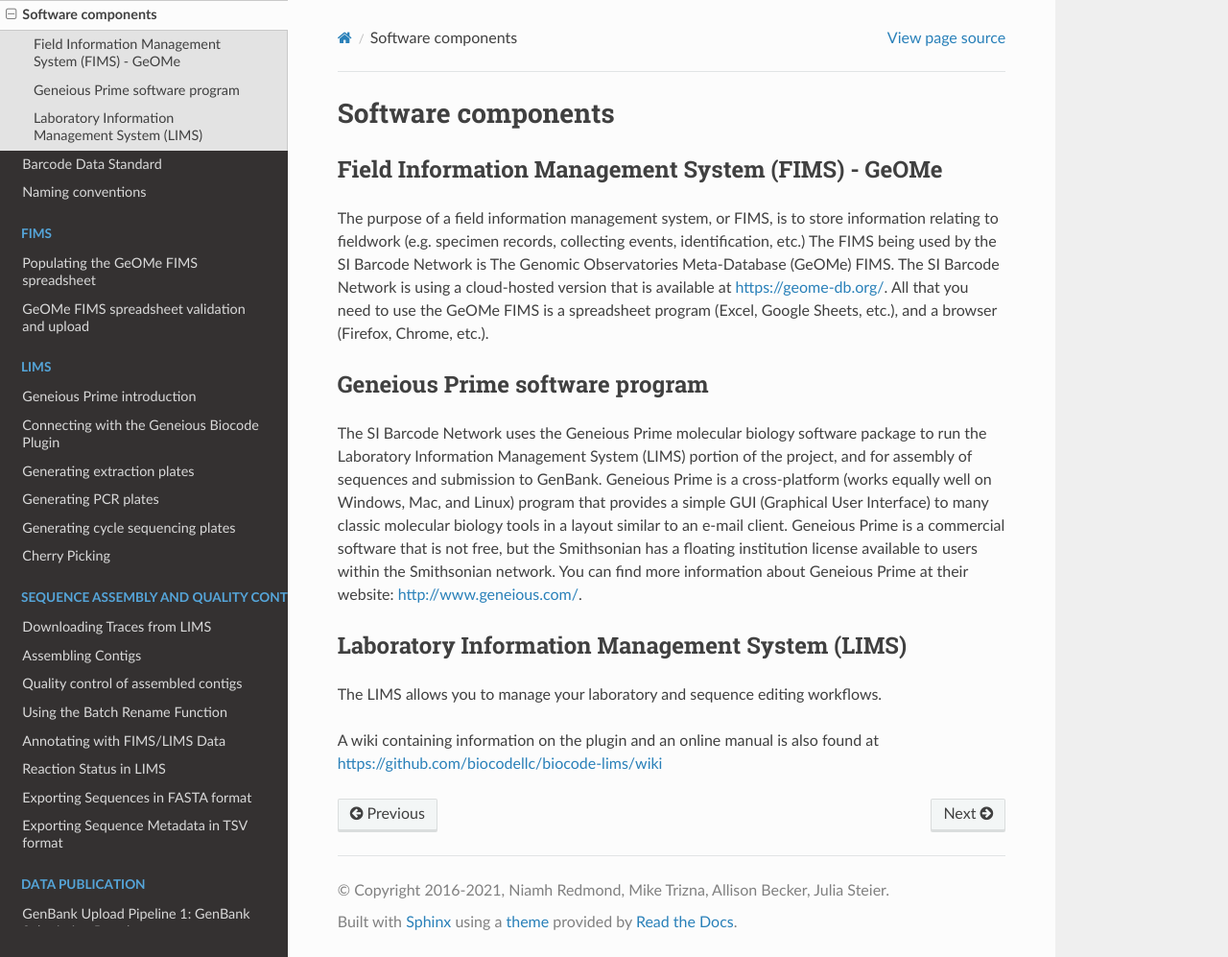
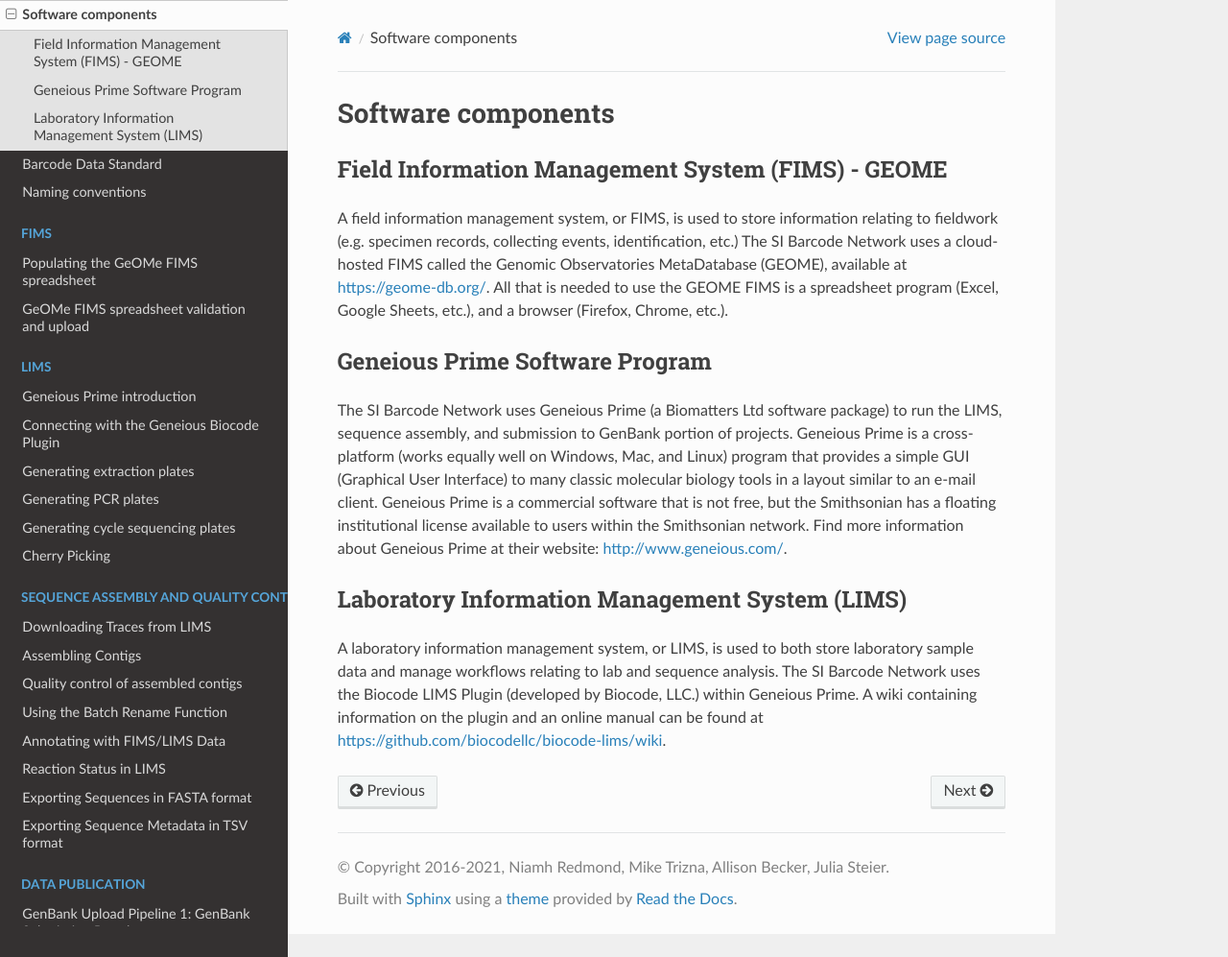
Before and after one commit to SIBarcodeNetwork/ReadtheDocsMaster, a Sphinx documentation site: the page built from Docs/software_components.rst, in a window 1280 px wide and 997 px high. Shown: the whole window at 96% size. Built offline with Sphinx 7.4.7 and the Read the Docs theme 2.0.0, drawn with Linux system fonts in a browser that asks for light colours.

Commit message:
Update software_components.rst

```diff
--- a/Docs/software_components.rst
+++ b/Docs/software_components.rst
@@ -3,19 +3,17 @@
 Software components
 ===================
 
-Field Information Management System (FIMS) - GeOMe
+Field Information Management System (FIMS) - GEOME
 -------------------------------------------------------------
 
-The purpose of a field information management system, or FIMS, is to store information relating to fieldwork (e.g. specimen records, collecting events, identification, etc.) The FIMS being used by the SI Barcode Network is The Genomic Observatories Meta-Database (GeOMe) FIMS. The SI Barcode Network is using a cloud-hosted version that is available at https://geome-db.org/. All that you need to use the GeOMe FIMS is a spreadsheet program (Excel, Google Sheets, etc.), and a browser (Firefox, Chrome, etc.).
+A field information management system, or FIMS, is used to store information relating to fieldwork (e.g. specimen records, collecting events, identification, etc.) The SI Barcode Network uses a cloud-hosted FIMS called the Genomic Observatories MetaDatabase (GEOME), available at https://geome-db.org/. All that is needed to use the GEOME FIMS is a spreadsheet program (Excel, Google Sheets, etc.), and a browser (Firefox, Chrome, etc.).
 
-Geneious Prime software program
--------------------------
+Geneious Prime Software Program
+--------------------------------
 
-The SI Barcode Network uses the Geneious Prime molecular biology software package to run the Laboratory Information Management System (LIMS) portion of the project, and for assembly of sequences and submission to GenBank. Geneious Prime is a cross-platform (works equally well on Windows, Mac, and Linux) program that provides a simple GUI (Graphical User Interface) to many classic molecular biology tools in a layout similar to an e-mail client. Geneious Prime is a commercial software that is not free, but the Smithsonian has a floating institution license available to users within the Smithsonian network. You can find more information about Geneious Prime at their website: http://www.geneious.com/.
+The SI Barcode Network uses Geneious Prime (a Biomatters Ltd software package) to run the LIMS, sequence assembly, and submission to GenBank portion of projects. Geneious Prime is a cross-platform (works equally well on Windows, Mac, and Linux) program that provides a simple GUI (Graphical User Interface) to many classic molecular biology tools in a layout similar to an e-mail client. Geneious Prime is a commercial software that is not free, but the Smithsonian has a floating institutional license available to users within the Smithsonian network. Find more information about Geneious Prime at their website: http://www.geneious.com/.
 
 Laboratory Information Management System (LIMS)
 -----------------------------------------------
 
-The LIMS allows you to manage your laboratory and sequence editing workflows.
-
-A wiki containing information on the plugin and an online manual is also found at https://github.com/biocodellc/biocode-lims/wiki
+A laboratory information management system, or LIMS, is used to both store laboratory sample data and manage workflows relating to lab and sequence analysis. The SI Barcode Network uses the Biocode LIMS Plugin (developed by Biocode, LLC.) within Geneious Prime. A wiki containing information on the plugin and an online manual can be found at https://github.com/biocodellc/biocode-lims/wiki.
```
